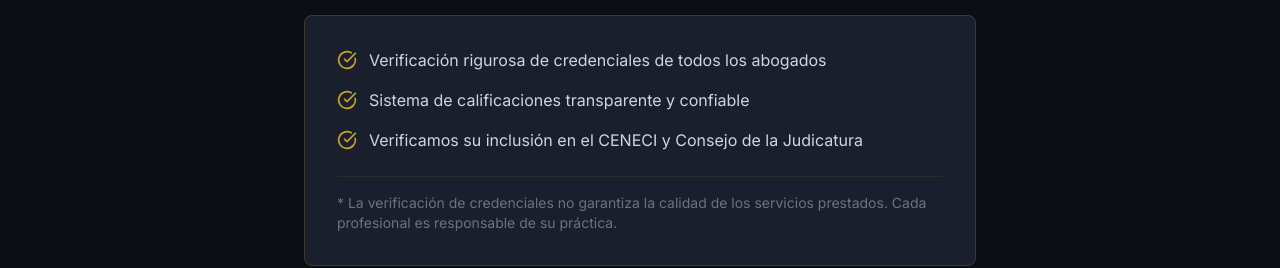
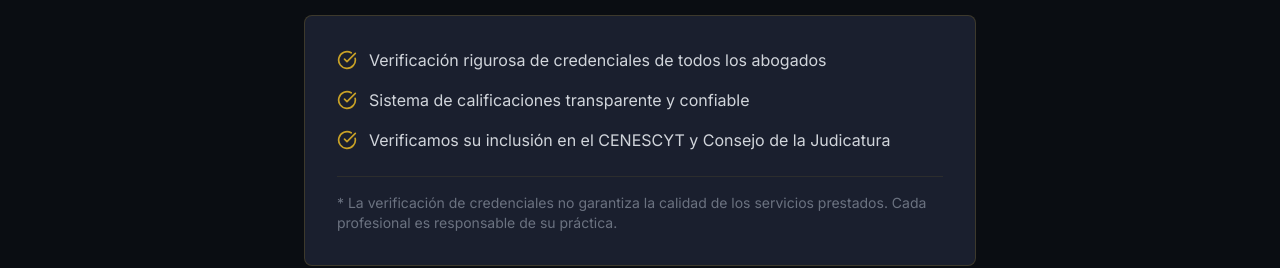
Before and after one commit to ricardoperezt/abogadosdelecuador, a Next.js app: page / in a window 1280 px wide. Shown: the part 6920-7188 px from the top of the page. Built offline with nearby package versions, Linux system fonts and the light colour scheme; no server answers; the database is empty.

Commit message:
Cenescyt

```diff
--- a/components/sections/Contacto.tsx
+++ b/components/sections/Contacto.tsx
@@ -256,7 +256,7 @@ export default function Contacto() {
                   <p className="text-sm">
                     Si eres abogado o estudio jurídico y deseas aparecer en nuestro directorio,
                     haz clic aquí para solicitar información sobre los requisitos y el proceso de inscripción.
-                    Verificamos tu inclusión en el CENECI y Consejo de la Judicatura.
+                    Verificamos tu inclusión en el CENESCYT y Consejo de la Judicatura.
                   </p>
                 </TooltipContent>
               </Tooltip>
--- a/components/sections/SobreNosotros.tsx
+++ b/components/sections/SobreNosotros.tsx
@@ -1,5 +1,5 @@
-import { Target, Eye, Heart, Shield, Users, CheckCircle } from 'lucide-react'
 import { Card, CardContent } from '@/components/ui/card'
+import { CheckCircle, Eye, Heart, Shield, Target, Users } from 'lucide-react'
 
 const valores = [
   {
@@ -22,7 +22,7 @@ const valores = [
 const diferenciadores = [
   'Verificación rigurosa de credenciales de todos los abogados',
   'Sistema de calificaciones transparente y confiable',
-  'Verificamos su inclusión en el CENECI y Consejo de la Judicatura',
+  'Verificamos su inclusión en el CENESCYT y Consejo de la Judicatura',
 ]
 
 export default function SobreNosotros() {
```
